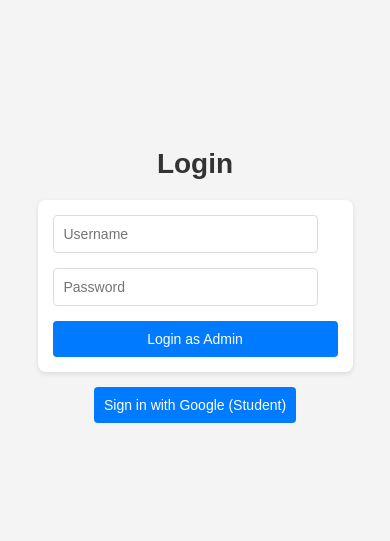
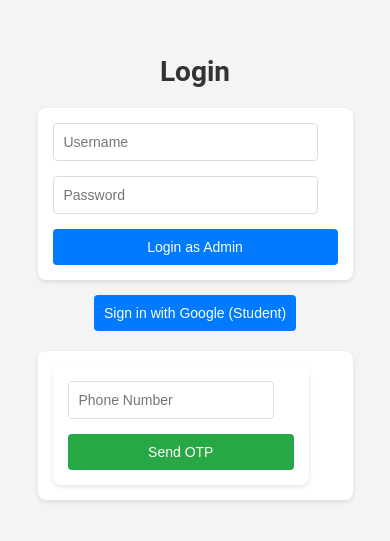
Before and after one commit to SabarishCodeWizard/Mail-Blocking-and-Unblocking, a React (Create React App) app: page / in a window 390 px wide. Shown: the part 137-678 px from the top of the page. Built offline with nearby package versions, Linux system fonts and the light colour scheme.

Commit message:
Fix Firebase phone authentication setup and RecaptchaVerifier initialization in Login.js

```diff
--- a/src/components/Login.css
+++ b/src/components/Login.css
@@ -7,6 +7,12 @@
     min-height: 100vh;
     background: #f4f4f4;
     padding: 20px;
+    animation: fadeIn 1s ease-in-out;
+}
+
+@keyframes fadeIn {
+    0% { opacity: 0; transform: translateY(-20px); }
+    100% { opacity: 1; transform: translateY(0); }
 }
 
 .login-container h2 {
@@ -42,11 +48,12 @@
     border-radius: 4px;
     font-size: 16px;
     cursor: pointer;
-    transition: background-color 0.3s ease;
+    transition: background-color 0.3s ease, transform 0.3s ease;
 }
 
 .login-container button:hover {
     background-color: #0056b3;
+    transform: scale(1.05);
 }
 
 .login-container .error {
@@ -54,18 +61,8 @@
     margin-top: 15px;
     font-size: 14px;
 }
-/* Responsive Design */
-@media (max-width: 480px) {
-    .login-container form {
-        width: 90%;
-        padding: 15px;
-    }
 
-    .login-container input,
-    .login-container button {
-        font-size: 14px;
-    }
-}
+/* Google Button */
 .google {
     width: 100%;
     padding: 10px;
@@ -76,9 +73,69 @@
     border-radius: 4px;
     font-size: 16px;
     cursor: pointer;
-    transition: background-color 0.3s ease;
+    transition: background-color 0.3s ease, transform 0.3s ease;
 }
 
-.google {
+.google:hover {
     background-color: #c23321;
+    transform: scale(1.05);
 }
+
+/* Phone Container */
+.phone-container {
+    width: 100%;
+    max-width: 400px;
+    background: #fff;
+    padding: 20px;
+    border-radius: 8px;
+    box-shadow: 0 2px 5px rgba(0, 0, 0, 0.1);
+    margin-top: 20px;
+}
+
+.phone-container input {
+    width: calc(100% - 20px);
+    margin-bottom: 15px;
+    padding: 10px;
+    border: 1px solid #ddd;
+    border-radius: 4px;
+    font-size: 16px;
+}
+
+.phone-container button {
+    width: 100%;
+    padding: 10px;
+    background-color: #28a745;
+    color: #fff;
+    border: none;
+    border-radius: 4px;
+    font-size: 16px;
+    cursor: pointer;
+    transition: background-color 0.3s ease, transform 0.3s ease;
+}
+
+.phone-container button:hover {
+    background-color: #218838;
+    transform: scale(1.05);
+}
+
+/* Recaptcha Container */
+#recaptcha-container {
+    margin-top: 15px;
+}
+
+/* Responsive Design */
+@media (max-width: 480px) {
+    .login-container form,
+    .phone-container {
+        width: 90%;
+        padding: 15px;
+    }
+
+    .login-container input,
+    .login-container button,
+    .google,
+    .phone-container input,
+    .phone-container button {
+        font-size: 14px;
+    }
+}
--- a/src/components/Login.js
+++ b/src/components/Login.js
@@ -1,6 +1,6 @@
 import React, { useState } from 'react';
 import { initializeApp } from "firebase/app";
-import { getAuth, signInWithPopup, GoogleAuthProvider } from "firebase/auth";
+import { getAuth, signInWithPopup, GoogleAuthProvider, RecaptchaVerifier, signInWithPhoneNumber } from "firebase/auth";
 import axios from 'axios';
 import './Login.css'; // Import the CSS file
 
@@ -22,7 +22,35 @@ const provider = new GoogleAuthProvider();
 const Login = ({ onStudentLogin, onAdminLogin }) => {
     const [username, setUsername] = useState('');
     const [password, setPassword] = useState('');
+    const [phoneNumber, setPhoneNumber] = useState('');
+    const [otp, setOtp] = useState('');
+    const [verificationId, setVerificationId] = useState(null);
     const [error, setError] = useState('');
+
+    // Set up Recaptcha
+    const setUpRecaptcha = () => {
+        try {
+            window.recaptchaVerifier = new RecaptchaVerifier(
+                'recaptcha-container',
+                {
+                    size: 'invisible',
+                    callback: (response) => {
+                        // reCAPTCHA solved - allow user to proceed with phone sign-in.
+                        handlePhoneLogin();
+                    },
+                    'expired-callback': () => {
+                        // Handle expired reCAPTCHA
+                        setError('Recaptcha expired, please try again');
+                    }
+                },
+                auth // Ensure you pass the `auth` object here
+            );
+        } catch (error) {
+            console.error("Error setting up RecaptchaVerifier", error);
+            setError("Failed to set up RecaptchaVerifier");
+        }
+    };
+
 
     // Handle Username/Password Login (Admin Login)
     const handleLogin = async (e) => {
@@ -49,6 +77,35 @@ const Login = ({ onStudentLogin, onAdminLogin }) => {
         }
     };
 
+    // Handle Phone Login (Student Login)
+    const handlePhoneLogin = async (e) => {
+        e.preventDefault();
+        setUpRecaptcha();
+        const appVerifier = window.recaptchaVerifier;
+
+        try {
+            const confirmationResult = await signInWithPhoneNumber(auth, phoneNumber, appVerifier);
+            setVerificationId(confirmationResult.verificationId);
+        } catch (err) {
+            setError('Phone authentication failed');
+        }
+    };
+
+    // Handle OTP verification
+    const handleVerifyOtp = async (e) => {
+        e.preventDefault();
+
+        try {
+            const credential = await auth.PhoneAuthProvider.credential(verificationId, otp);
+            await auth.signInWithCredential(credential);
+            const token = await auth.currentUser.getIdToken();
+            localStorage.setItem('authToken', token);
+            onStudentLogin(); // Call the student login handler
+        } catch (err) {
+            setError('Invalid OTP');
+        }
+    };
+
     return (
         <div className="login-container">
             <h2>Login</h2>
@@ -69,12 +126,39 @@ const Login = ({ onStudentLogin, onAdminLogin }) => {
                 />
                 <button type="submit">Login as Admin</button>
             </form>
+
             <div className="google-container">
                 <button onClick={handleGoogleLogin} className="google">
                     Sign in with Google (Student)
                 </button>
                 {error && <p className="error">{error}</p>}
             </div>
+
+            <div className="phone-container">
+                <form onSubmit={handlePhoneLogin}>
+                    <input
+                        type="tel"
+                        placeholder="Phone Number"
+                        value={phoneNumber}
+                        onChange={(e) => setPhoneNumber(e.target.value)}
+                        required
+                    />
+                    <button type="submit">Send OTP</button>
+                </form>
+                {verificationId && (
+                    <form onSubmit={handleVerifyOtp}>
+                        <input
+                            type="text"
+                            placeholder="Enter OTP"
+                            value={otp}
+                            onChange={(e) => setOtp(e.target.value)}
+                            required
+                        />
+                        <button type="submit">Verify OTP</button>
+                    </form>
+                )}
+            </div>
+            <div id="recaptcha-container"></div>
         </div>
     );
 };
--- a/src/components/StudentDashboard.css
+++ b/src/components/StudentDashboard.css
@@ -6,25 +6,38 @@
     flex-direction: column;
     align-items: center;
     padding: 20px;
-    background-color: #f9f9f9;
+    background-color: #ffffff;
     border-radius: 10px;
     box-shadow: 0 4px 10px rgba(0, 0, 0, 0.1);
     max-width: 700px;
     margin: 0 auto;
     transition: all 0.3s ease-in-out;
+    animation: fadeIn 1s ease-in-out;
+}
+
+@keyframes fadeIn {
+    0% {
+        opacity: 0;
+        transform: translateY(-20px);
+    }
+
+    100% {
+        opacity: 1;
+        transform: translateY(0);
+    }
 }
 
 h2 {
-    font-family: 'Arial', sans-serif;
+    font-family: 'Roboto', sans-serif;
     font-size: 2rem;
-    color: #333;
+    color: #222;
     text-align: center;
     margin-bottom: 20px;
 }
 
 .dashboard-content p {
     font-size: 1rem;
-    color: #666;
+    color: #444;
 }
 
 /* Profile Image Styling with Animation */
@@ -62,19 +75,26 @@ form#updateProfileForm {
 
 /* Smooth Fade-in Animation for Form */
 @keyframes fadeIn {
-    0% { opacity: 0; transform: translateY(-20px); }
-    100% { opacity: 1; transform: translateY(0); }
+    0% {
+        opacity: 0;
+        transform: translateY(-20px);
+    }
+
+    100% {
+        opacity: 1;
+        transform: translateY(0);
+    }
 }
 
 form#updateProfileForm label {
     font-size: 1rem;
-    color: #555;
+    color: #333;
 }
 
 form#updateProfileForm input {
     padding: 10px;
     font-size: 1rem;
-    border: 1px solid #ccc;
+    border: 1px solid #bbb;
     border-radius: 5px;
     transition: all 0.3s ease-in-out;
 }
@@ -82,30 +102,32 @@ form#updateProfileForm input {
 /* Input Focus Effect */
 form#updateProfileForm input:focus {
     outline: none;
-    border-color: #4CAF50;
-    box-shadow: 0 0 8px rgba(76, 175, 80, 0.2);
+    border-color: #007bff;
+    box-shadow: 0 0 8px rgba(0, 123, 255, 0.2);
 }
 
 /* Button Styling with Animation */
 form#updateProfileForm button {
     padding: 12px;
     font-size: 1rem;
-    background-color: #4CAF50;
+    background-color: #007bff;
     color: white;
     border: none;
     border-radius: 5px;
     cursor: pointer;
-    transition: background-color 0.3s ease-in-out, box-shadow 0.3s ease-in-out;
+    transition: background-color 0.3s ease-in-out, box-shadow 0.3s ease-in-out, transform 0.3s ease-in-out;
 }
 
 /* Hover Effect for Buttons */
 form#updateProfileForm button:hover {
-    background-color: #45a049;
+    background-color: #0056b3;
     box-shadow: 0 4px 10px rgba(0, 0, 0, 0.1);
+    transform: scale(1.05);
 }
 
 /* Action History and Update Profile Button Styles */
-.btn-primary, .btn-secondary {
+.btn-primary,
+.btn-secondary {
     padding: 10px 20px;
     font-size: 1rem;
     margin: 10px;
@@ -121,8 +143,8 @@ form#updateProfileForm button:hover {
 }
 
 .btn-primary:hover {
-    background-color: #0069d9;
-    transform: translateY(-3px);
+    background-color: #0056b3;
+    transform: translateY(-3px) scale(1.05);
 }
 
 .btn-secondary {
@@ -132,7 +154,7 @@ form#updateProfileForm button:hover {
 
 .btn-secondary:hover {
     background-color: #5a6268;
-    transform: translateY(-3px);
+    transform: translateY(-3px) scale(1.05);
 }
 
 /* Notifications Toggle */
@@ -143,7 +165,7 @@ form#updateProfileForm button:hover {
 
 .notifications-toggle label {
     margin-right: 10px;
-    color: #555;
+    color: #333;
 }
 
 .notifications-toggle input[type="checkbox"] {
--- a/src/index.css
+++ b/src/index.css
@@ -18,16 +18,16 @@ body {
   margin: 20px auto;
   padding: 20px;
   background: #ffffff;
-  box-shadow: 0 2px 5px rgba(0, 0, 0, 0.1);
-  border-radius: 8px;
+  box-shadow: 0 4px 8px rgba(0, 0, 0, 0.1);
+  border-radius: 10px;
   transition: background-color 0.3s ease;
 }
 
 /* Navigation Bar */
 nav {
   background-color: #007bff;
-  padding: 10px 0;
-  border-radius: 8px;
+  padding: 15px 0;
+  border-radius: 10px;
   margin-bottom: 20px;
 }
 
@@ -48,7 +48,7 @@ nav {
 
 .nav-link:hover {
   background-color: #0056b3;
-  border-radius: 4px;
+  border-radius: 5px;
 }
 
 .theme-toggle {
@@ -56,7 +56,7 @@ nav {
   color: #ffffff;
   border: none;
   padding: 10px 20px;
-  border-radius: 4px;
+  border-radius: 5px;
   cursor: pointer;
   font-size: 16px;
   transition: background-color 0.3s ease;
@@ -74,7 +74,7 @@ nav {
 
 .dark-mode .container {
   background: #444;
-  box-shadow: 0 2px 5px rgba(0, 0, 0, 0.3);
+  box-shadow: 0 4px 8px rgba(0, 0, 0, 0.3);
 }
 
 .dark-mode .nav-link {
@@ -88,9 +88,9 @@ nav {
 /* Dashboard */
 .dashboard {
   padding: 20px;
-  border-radius: 8px;
+  border-radius: 10px;
   background: #ffffff;
-  box-shadow: 0 2px 5px rgba(0, 0, 0, 0.1);
+  box-shadow: 0 4px 8px rgba(0, 0, 0, 0.1);
 }
 
 .dashboard h2 {
@@ -110,7 +110,7 @@ nav {
   color: #ffffff;
   border: none;
   padding: 10px 20px;
-  border-radius: 4px;
+  border-radius: 5px;
   cursor: pointer;
   font-size: 16px;
   transition: background-color 0.3s ease;
@@ -125,7 +125,7 @@ nav {
   color: #ffffff;
   border: none;
   padding: 10px 20px;
-  border-radius: 4px;
+  border-radius: 5px;
   cursor: pointer;
   font-size: 16px;
   transition: background-color 0.3s ease;
@@ -138,19 +138,20 @@ nav {
 .file-input, .search-bar {
   padding: 10px;
   border: 1px solid #ddd;
-  border-radius: 4px;
+  border-radius: 5px;
 }
 
 .profile-form, .export-form, .notification-section, .audit-log-section, .dashboard-analytics {
   background-color: #f8f9fa;
-  padding: 10px;
+  padding: 15px;
   border: 1px solid #ddd;
-  border-radius: 4px;
+  border-radius: 5px;
 }
 
 .hidden {
   display: none;
 }
+
 .status {
   font-weight: 600;
   padding: 8px 12px;
@@ -175,17 +176,17 @@ nav {
   margin-bottom: 10px;
   padding: 8px;
   border: 1px solid #ddd;
-  border-radius: 4px;
+  border-radius: 5px;
 }
 
 .dark-mode-toggle {
   margin: 10px;
-  padding: 8px;
+  padding: 10px;
   background-color: #007bff;
   color: #fff;
   border: none;
   cursor: pointer;
-  border-radius: 4px;
+  border-radius: 5px;
   font-size: 16px;
   transition: background-color 0.3s ease;
 }
```
